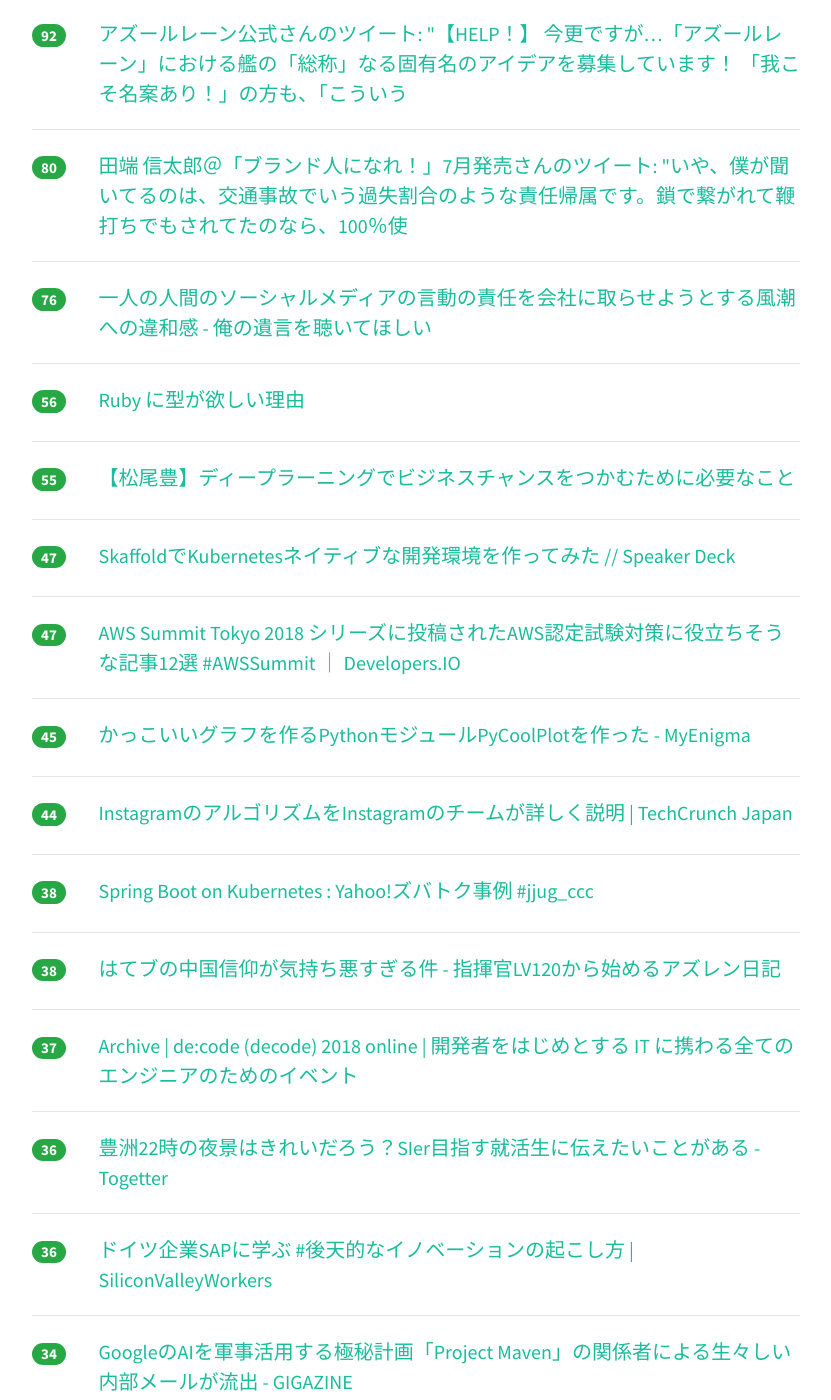
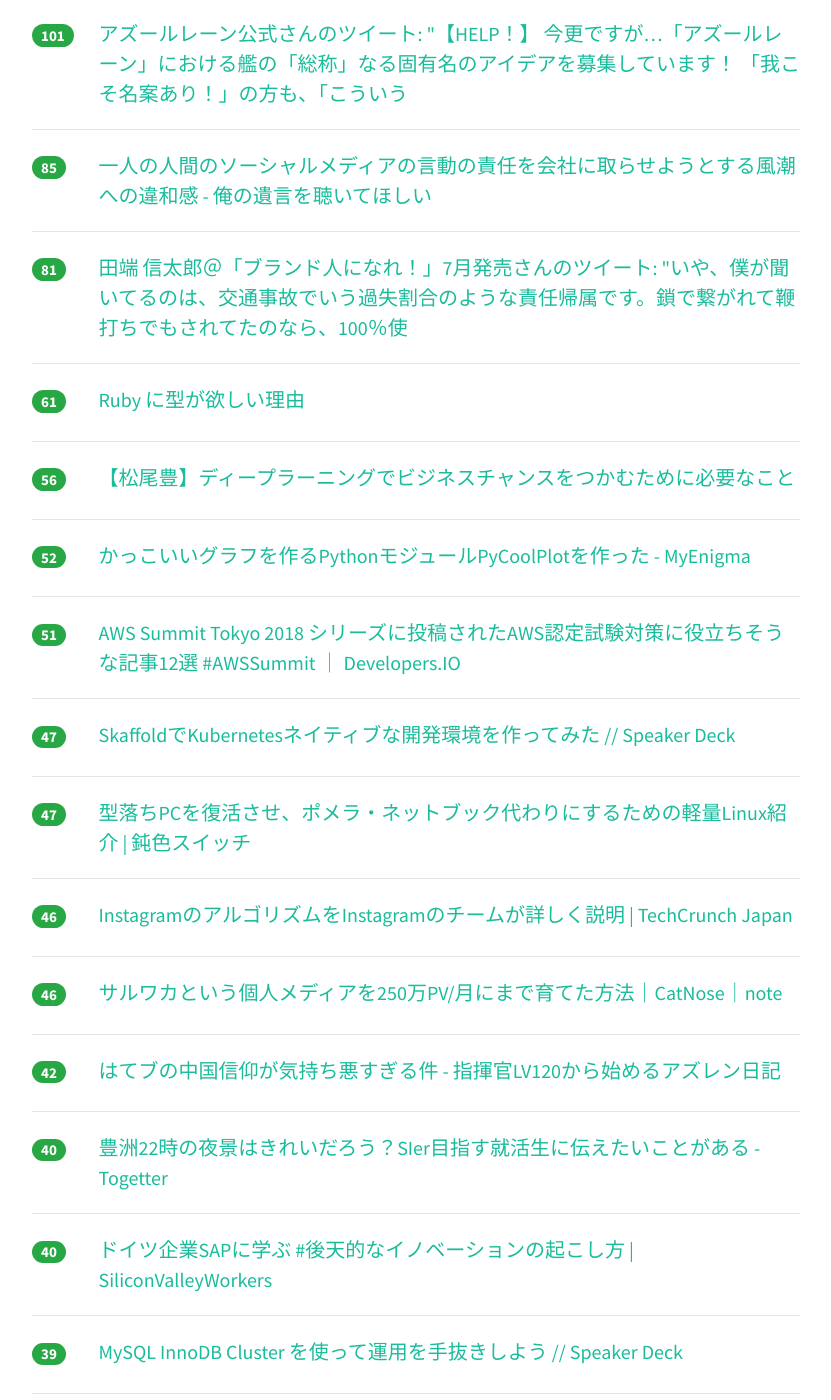
Before and after one commit to yatta47/hatena-matome-site, a Jekyll site: the page built from _posts/2018-06-03-hatena.md, in a window 1280 px wide and 1400 px high, scrolled down 975 px. Shown: the whole window, without its empty margins (224-1055 px from the left). Built offline with Jekyll 4.4.1, drawn with Linux system fonts in a browser that asks for light colours; nearby versions of some CDN libraries; some of the changed text lies outside the part shown.

Commit message:
Updated 2018-06-03

```diff
--- a/_posts/2018-06-03-hatena.md
+++ b/_posts/2018-06-03-hatena.md
@@ -1,64 +1,74 @@
 ---
 layout: post
 title:  "2018-06-03 はてぶIT"
-date:   2018-06-03 22:01:09
+date:   2018-06-03 23:01:25
 tags: [it-hotentry]
 ---
-55 件のデータあり
+56 件のデータあり
 
 <hr><div class="row">
-<div class="col-1"><span class="badge badge-pill badge-success h2">439</span></div>
+<div class="col-1"><span class="badge badge-pill badge-success h2">440</span></div>
 <div class="col-11"><a href='http://twitter.com/tabbata/status/1002900777000566784' target='_blank'>田端 信太郎＠「ブランド人になれ！」7月発売さんのツイート: "自殺だから一義的に自己責任なのは当たり前でしょうが。上司が屋上から物理的に突き落としたりしたのですか？　そんなに</a></div>
 </div>
 <hr>
 <div class="row">
-<div class="col-1"><span class="badge badge-pill badge-success h2">382</span></div>
+<div class="col-1"><span class="badge badge-pill badge-success h2">405</span></div>
 <div class="col-11"><a href='https://qiita.com/jellyfish21/items/008f65cfdc9a0239c218' target='_blank'>Youtubeの動画にニコニコ動画風にコメントを流すサービスを作ったので、初めてサービスを公開した手順をまとめました。</a></div>
 </div>
 <hr>
 <div class="row">
-<div class="col-1"><span class="badge badge-pill badge-success h2">322</span></div>
+<div class="col-1"><span class="badge badge-pill badge-success h2">326</span></div>
 <div class="col-11"><a href='https://anond.hatelabo.jp/20180603010115' target='_blank'>近年，片仮名が侮蔑の意味を持つようになっている</a></div>
 </div>
 <hr>
 <div class="row">
-<div class="col-1"><span class="badge badge-pill badge-success h2">176</span></div>
+<div class="col-1"><span class="badge badge-pill badge-success h2">187</span></div>
 <div class="col-11"><a href='https://myuon.github.io/posts/type-system-poem/' target='_blank'>私と型システムとポエム - The curse of λ</a></div>
 </div>
 <hr>
 <div class="row">
-<div class="col-1"><span class="badge badge-pill badge-success h2">167</span></div>
+<div class="col-1"><span class="badge badge-pill badge-success h2">186</span></div>
 <div class="col-11"><a href='http://twitter.com/ogochan/status/1003077434273480704' target='_blank'>おごちゃん / Baronさんのツイート: "三菱重工にいた頃、通勤には三菱車しかダメだった。マツダに至っては入構する車にまでマツダ車を要求していた。… "</a></div>
 </div>
 <hr>
 <div class="row">
-<div class="col-1"><span class="badge badge-pill badge-success h2">121</span></div>
+<div class="col-1"><span class="badge badge-pill badge-success h2">122</span></div>
 <div class="col-11"><a href='http://jp.techcrunch.com/2018/06/02/2018-06-01-google-quits-selling-tablets/' target='_blank'>Googleがタブレットから撤退 | TechCrunch Japan</a></div>
 </div>
 <hr>
 <div class="row">
-<div class="col-1"><span class="badge badge-pill badge-success h2">92</span></div>
+<div class="col-1"><span class="badge badge-pill badge-success h2">101</span></div>
 <div class="col-11"><a href='http://twitter.com/azurlane_staff/status/1003139794086400001' target='_blank'>アズールレーン公式さんのツイート: "【HELP！】 今更ですが…「アズールレーン」における艦の「総称」なる固有名のアイデアを募集しています！ 「我こそ名案あり！」の方も、「こういう</a></div>
 </div>
 <hr>
 <div class="row">
-<div class="col-1"><span class="badge badge-pill badge-success h2">80</span></div>
+<div class="col-1"><span class="badge badge-pill badge-success h2">85</span></div>
+<div class="col-11"><a href='https://oreno-yuigon.hatenablog.com/entry/2018/06/03/113333' target='_blank'>一人の人間のソーシャルメディアの言動の責任を会社に取らせようとする風潮への違和感 - 俺の遺言を聴いてほしい</a></div>
+</div>
+<hr>
+<div class="row">
+<div class="col-1"><span class="badge badge-pill badge-success h2">81</span></div>
 <div class="col-11"><a href='http://twitter.com/tabbata/status/1002895214321651712' target='_blank'>田端 信太郎＠「ブランド人になれ！」7月発売さんのツイート: "いや、僕が聞いてるのは、交通事故でいう過失割合のような責任帰属です。鎖で繋がれて鞭打ちでもされてたのなら、100％使</a></div>
 </div>
 <hr>
 <div class="row">
-<div class="col-1"><span class="badge badge-pill badge-success h2">76</span></div>
-<div class="col-11"><a href='https://oreno-yuigon.hatenablog.com/entry/2018/06/03/113333' target='_blank'>一人の人間のソーシャルメディアの言動の責任を会社に取らせようとする風潮への違和感 - 俺の遺言を聴いてほしい</a></div>
+<div class="col-1"><span class="badge badge-pill badge-success h2">61</span></div>
+<div class="col-11"><a href='https://qiita.com/euxn23/items/8a90480135f017271308' target='_blank'>Ruby に型が欲しい理由</a></div>
 </div>
 <hr>
 <div class="row">
 <div class="col-1"><span class="badge badge-pill badge-success h2">56</span></div>
-<div class="col-11"><a href='https://qiita.com/euxn23/items/8a90480135f017271308' target='_blank'>Ruby に型が欲しい理由</a></div>
+<div class="col-11"><a href='https://newswitch.jp/p/13147' target='_blank'>【松尾豊】ディープラーニングでビジネスチャンスをつかむために必要なこと</a></div>
 </div>
 <hr>
 <div class="row">
-<div class="col-1"><span class="badge badge-pill badge-success h2">55</span></div>
-<div class="col-11"><a href='https://newswitch.jp/p/13147' target='_blank'>【松尾豊】ディープラーニングでビジネスチャンスをつかむために必要なこと</a></div>
+<div class="col-1"><span class="badge badge-pill badge-success h2">52</span></div>
+<div class="col-11"><a href='https://myenigma.hatenablog.com/entry/2018/06/03/091557' target='_blank'>かっこいいグラフを作るPythonモジュールPyCoolPlotを作った - MyEnigma</a></div>
+</div>
+<hr>
+<div class="row">
+<div class="col-1"><span class="badge badge-pill badge-success h2">51</span></div>
+<div class="col-11"><a href='https://dev.classmethod.jp/cloud/aws/certified_pickup12/' target='_blank'>AWS Summit Tokyo 2018 シリーズに投稿されたAWS認定試験対策に役立ちそうな記事12選 #AWSSummit ｜ Developers.IO</a></div>
 </div>
 <hr>
 <div class="row">
@@ -68,17 +78,37 @@ tags: [it-hotentry]
 <hr>
 <div class="row">
 <div class="col-1"><span class="badge badge-pill badge-success h2">47</span></div>
-<div class="col-11"><a href='https://dev.classmethod.jp/cloud/aws/certified_pickup12/' target='_blank'>AWS Summit Tokyo 2018 シリーズに投稿されたAWS認定試験対策に役立ちそうな記事12選 #AWSSummit ｜ Developers.IO</a></div>
+<div class="col-11"><a href='https://donsyoku.com/pc/light-linux-instead-of-pomera-and-netbook.html' target='_blank'>型落ちPCを復活させ、ポメラ・ネットブック代わりにするための軽量Linux紹介 | 鈍色スイッチ</a></div>
 </div>
 <hr>
 <div class="row">
-<div class="col-1"><span class="badge badge-pill badge-success h2">45</span></div>
-<div class="col-11"><a href='https://myenigma.hatenablog.com/entry/2018/06/03/091557' target='_blank'>かっこいいグラフを作るPythonモジュールPyCoolPlotを作った - MyEnigma</a></div>
+<div class="col-1"><span class="badge badge-pill badge-success h2">46</span></div>
+<div class="col-11"><a href='https://jp.techcrunch.com/2018/06/02/2018-06-01-how-instagram-feed-works/' target='_blank'>InstagramのアルゴリズムをInstagramのチームが詳しく説明 | TechCrunch Japan</a></div>
 </div>
 <hr>
 <div class="row">
-<div class="col-1"><span class="badge badge-pill badge-success h2">44</span></div>
-<div class="col-11"><a href='https://jp.techcrunch.com/2018/06/02/2018-06-01-how-instagram-feed-works/' target='_blank'>InstagramのアルゴリズムをInstagramのチームが詳しく説明 | TechCrunch Japan</a></div>
+<div class="col-1"><span class="badge badge-pill badge-success h2">46</span></div>
+<div class="col-11"><a href='https://note.mu/catnose/n/n0246ada32871' target='_blank'>サルワカという個人メディアを250万PV/月にまで育てた方法｜CatNose｜note</a></div>
+</div>
+<hr>
+<div class="row">
+<div class="col-1"><span class="badge badge-pill badge-success h2">42</span></div>
+<div class="col-11"><a href='http://fuckazur.hatenablog.com/entry/2018/06/03/115529' target='_blank'>はてブの中国信仰が気持ち悪すぎる件 - 指揮官LV120から始めるアズレン日記</a></div>
+</div>
+<hr>
+<div class="row">
+<div class="col-1"><span class="badge badge-pill badge-success h2">40</span></div>
+<div class="col-11"><a href='https://togetter.com/li/1233453' target='_blank'>豊洲22時の夜景はきれいだろう？SIer目指す就活生に伝えたいことがある - Togetter</a></div>
+</div>
+<hr>
+<div class="row">
+<div class="col-1"><span class="badge badge-pill badge-success h2">40</span></div>
+<div class="col-11"><a href='https://siliconvalleyrw.com/2018/05/31/post-3427/' target='_blank'>ドイツ企業SAPに学ぶ #後天的なイノベーションの起こし方 | SiliconValleyWorkers</a></div>
+</div>
+<hr>
+<div class="row">
+<div class="col-1"><span class="badge badge-pill badge-success h2">39</span></div>
+<div class="col-11"><a href='https://speakerdeck.com/masayuki14/mysql-innodb-cluster-woshi-tuteyun-yong-woshou-ba-kisiyou' target='_blank'>MySQL InnoDB Cluster を使って運用を手抜きしよう // Speaker Deck</a></div>
 </div>
 <hr>
 <div class="row">
@@ -87,38 +117,13 @@ tags: [it-hotentry]
 </div>
 <hr>
 <div class="row">
-<div class="col-1"><span class="badge badge-pill badge-success h2">38</span></div>
-<div class="col-11"><a href='http://fuckazur.hatenablog.com/entry/2018/06/03/115529' target='_blank'>はてブの中国信仰が気持ち悪すぎる件 - 指揮官LV120から始めるアズレン日記</a></div>
-</div>
-<hr>
-<div class="row">
 <div class="col-1"><span class="badge badge-pill badge-success h2">37</span></div>
 <div class="col-11"><a href='https://www.microsoft.com/ja-jp/events/decode/2018/online/archive.aspx' target='_blank'>Archive | de:code (decode) 2018 online | 開発者をはじめとする IT に携わる全てのエンジニアのためのイベント</a></div>
 </div>
 <hr>
 <div class="row">
-<div class="col-1"><span class="badge badge-pill badge-success h2">36</span></div>
-<div class="col-11"><a href='https://togetter.com/li/1233453' target='_blank'>豊洲22時の夜景はきれいだろう？SIer目指す就活生に伝えたいことがある - Togetter</a></div>
-</div>
-<hr>
-<div class="row">
-<div class="col-1"><span class="badge badge-pill badge-success h2">36</span></div>
-<div class="col-11"><a href='https://siliconvalleyrw.com/2018/05/31/post-3427/' target='_blank'>ドイツ企業SAPに学ぶ #後天的なイノベーションの起こし方 | SiliconValleyWorkers</a></div>
-</div>
-<hr>
-<div class="row">
 <div class="col-1"><span class="badge badge-pill badge-success h2">34</span></div>
 <div class="col-11"><a href='https://gigazine.net/news/20180602-google-project-maven-mail-leaked/' target='_blank'>GoogleのAIを軍事活用する極秘計画「Project Maven」の関係者による生々しい内部メールが流出 - GIGAZINE</a></div>
-</div>
-<hr>
-<div class="row">
-<div class="col-1"><span class="badge badge-pill badge-success h2">34</span></div>
-<div class="col-11"><a href='https://donsyoku.com/pc/light-linux-instead-of-pomera-and-netbook.html' target='_blank'>型落ちPCを復活させ、ポメラ・ネットブック代わりにするための軽量Linux紹介 | 鈍色スイッチ</a></div>
-</div>
-<hr>
-<div class="row">
-<div class="col-1"><span class="badge badge-pill badge-success h2">33</span></div>
-<div class="col-11"><a href='https://speakerdeck.com/masayuki14/mysql-innodb-cluster-woshi-tuteyun-yong-woshou-ba-kisiyou' target='_blank'>MySQL InnoDB Cluster を使って運用を手抜きしよう // Speaker Deck</a></div>
 </div>
 <hr>
 <div class="row">
@@ -132,8 +137,18 @@ tags: [it-hotentry]
 </div>
 <hr>
 <div class="row">
-<div class="col-1"><span class="badge badge-pill badge-success h2">29</span></div>
+<div class="col-1"><span class="badge badge-pill badge-success h2">30</span></div>
 <div class="col-11"><a href='https://gigazine.net/news/20180603-put-children-social-media/' target='_blank'>なぜ子どもの顔写真をSNSにアップするのはいけないのか？ - GIGAZINE</a></div>
+</div>
+<hr>
+<div class="row">
+<div class="col-1"><span class="badge badge-pill badge-success h2">27</span></div>
+<div class="col-11"><a href='https://speakerdeck.com/kirimin/hazimeyoukireinakodo' target='_blank'>はじめようきれいなコード // Speaker Deck</a></div>
+</div>
+<hr>
+<div class="row">
+<div class="col-1"><span class="badge badge-pill badge-success h2">26</span></div>
+<div class="col-11"><a href='http://nlab.itmedia.co.jp/nl/articles/1806/02/news025.html' target='_blank'>「多分100％充電済みやと思うで 知らんけど」　iPhoneが関西人になる画像がTwitterで「天才か」と話題に - ねとらぼ</a></div>
 </div>
 <hr>
 <div class="row">
@@ -147,18 +162,13 @@ tags: [it-hotentry]
 </div>
 <hr>
 <div class="row">
-<div class="col-1"><span class="badge badge-pill badge-success h2">24</span></div>
-<div class="col-11"><a href='http://nlab.itmedia.co.jp/nl/articles/1806/02/news025.html' target='_blank'>「多分100％充電済みやと思うで 知らんけど」　iPhoneが関西人になる画像がTwitterで「天才か」と話題に - ねとらぼ</a></div>
+<div class="col-1"><span class="badge badge-pill badge-success h2">25</span></div>
+<div class="col-11"><a href='http://extension.sec.tsukuba.ac.jp/lecture/program0029/' target='_blank'>筑波大学エクステンションプログラム</a></div>
 </div>
 <hr>
 <div class="row">
-<div class="col-1"><span class="badge badge-pill badge-success h2">24</span></div>
+<div class="col-1"><span class="badge badge-pill badge-success h2">25</span></div>
 <div class="col-11"><a href='https://it.srad.jp/story/18/06/02/2058226/' target='_blank'>CSSの機能を使用してクロスオリジンのiframeから表示内容を読み取るサイドチャネル攻撃 | スラド</a></div>
-</div>
-<hr>
-<div class="row">
-<div class="col-1"><span class="badge badge-pill badge-success h2">24</span></div>
-<div class="col-11"><a href='https://speakerdeck.com/kirimin/hazimeyoukireinakodo' target='_blank'>はじめようきれいなコード // Speaker Deck</a></div>
 </div>
 <hr>
 <div class="row">
@@ -167,23 +177,23 @@ tags: [it-hotentry]
 </div>
 <hr>
 <div class="row">
-<div class="col-1"><span class="badge badge-pill badge-success h2">23</span></div>
-<div class="col-11"><a href='https://note.mu/catnose/n/n0246ada32871' target='_blank'>サルワカという個人メディアを250万PV/月にまで育てた方法｜CatNose｜note</a></div>
-</div>
-<hr>
-<div class="row">
-<div class="col-1"><span class="badge badge-pill badge-success h2">21</span></div>
+<div class="col-1"><span class="badge badge-pill badge-success h2">22</span></div>
 <div class="col-11"><a href='https://dev.classmethod.jp/cloud/aws/aws-summit-tokyo-2018-apm/' target='_blank'>[レポート] Application Performance Management (APM) on AWS #AWSSummit ｜ Developers.IO</a></div>
 </div>
 <hr>
 <div class="row">
-<div class="col-1"><span class="badge badge-pill badge-success h2">20</span></div>
+<div class="col-1"><span class="badge badge-pill badge-success h2">22</span></div>
 <div class="col-11"><a href='http://kudakurage.hatenadiary.com/entry/2018/06/02/180828' target='_blank'>Lottieでアプリにアニメーションを組み込む話（デザイナー編） - くらげだらけ</a></div>
 </div>
 <hr>
 <div class="row">
 <div class="col-1"><span class="badge badge-pill badge-success h2">20</span></div>
-<div class="col-11"><a href='http://extension.sec.tsukuba.ac.jp/lecture/program0029/' target='_blank'>筑波大学エクステンションプログラム</a></div>
+<div class="col-11"><a href='https://toyokeizai.net/articles/-/223472' target='_blank'>シンガポールで｢財布持たない族｣急増のワケ | 家計・貯金 | 東洋経済オンライン | 経済ニュースの新基準</a></div>
+</div>
+<hr>
+<div class="row">
+<div class="col-1"><span class="badge badge-pill badge-success h2">20</span></div>
+<div class="col-11"><a href='https://www.bcnretail.com/market/detail/20180601_62821.html' target='_blank'>野田総務相、「4K放送見られない4Kテレビ」問題にクギを刺す - BCN RETAIL</a></div>
 </div>
 <hr>
 <div class="row">
@@ -193,12 +203,12 @@ tags: [it-hotentry]
 <hr>
 <div class="row">
 <div class="col-1"><span class="badge badge-pill badge-success h2">18</span></div>
-<div class="col-11"><a href='https://toyokeizai.net/articles/-/223472' target='_blank'>シンガポールで｢財布持たない族｣急増のワケ | 家計・貯金 | 東洋経済オンライン | 経済ニュースの新基準</a></div>
+<div class="col-11"><a href='http://www.dtmstation.com/archives/52015077.html' target='_blank'>コード機能が画期的なStudio One 4をちょっとだけ使ってみた : 藤本健の“DTMステーション”</a></div>
 </div>
 <hr>
 <div class="row">
 <div class="col-1"><span class="badge badge-pill badge-success h2">18</span></div>
-<div class="col-11"><a href='http://www.dtmstation.com/archives/52015077.html' target='_blank'>コード機能が画期的なStudio One 4をちょっとだけ使ってみた : 藤本健の“DTMステーション”</a></div>
+<div class="col-11"><a href='https://medium.com/@leafia78/5f33960a3d0e' target='_blank'>就活や進学がだるいので起業した – Tomoya Ishizaka – Medium</a></div>
 </div>
 <hr>
 <div class="row">
@@ -223,11 +233,6 @@ tags: [it-hotentry]
 <hr>
 <div class="row">
 <div class="col-1"><span class="badge badge-pill badge-success h2">16</span></div>
-<div class="col-11"><a href='https://medium.com/@leafia78/5f33960a3d0e' target='_blank'>就活や進学がだるいので起業した – Tomoya Ishizaka – Medium</a></div>
-</div>
-<hr>
-<div class="row">
-<div class="col-1"><span class="badge badge-pill badge-success h2">15</span></div>
 <div class="col-11"><a href='https://www.moguravr.com/vtuber-weatheroid-airi/' target='_blank'>かに座！ 最古の新人VTuber「ウェザーロイドAiri（ポン子）」が模索した、視聴者との双方向性 | Mogura VR - 国内外のVR/AR/MR最新情報</a></div>
 </div>
 <hr>
@@ -247,13 +252,18 @@ tags: [it-hotentry]
 </div>
 <hr>
 <div class="row">
+<div class="col-1"><span class="badge badge-pill badge-success h2">12</span></div>
+<div class="col-11"><a href='https://japanese.engadget.com/2018/06/02/8-3-mediapad-m5-ipad-mini-4/' target='_blank'>8型タブレット3年目の浮気 MediaPad M5 × iPad mini 4 実機比較レビュー - Engadget 日本版</a></div>
+</div>
+<hr>
+<div class="row">
 <div class="col-1"><span class="badge badge-pill badge-success h2">11</span></div>
 <div class="col-11"><a href='http://www.zinseitanosiku.com/entry/2018/06/02/190000' target='_blank'>はてな様へ～一人のブログ利用者からの手紙～ - めんおうブログ</a></div>
 </div>
 <hr>
 <div class="row">
 <div class="col-1"><span class="badge badge-pill badge-success h2">11</span></div>
-<div class="col-11"><a href='https://japanese.engadget.com/2018/06/02/8-3-mediapad-m5-ipad-mini-4/' target='_blank'>8型タブレット3年目の浮気 MediaPad M5 × iPad mini 4 実機比較レビュー - Engadget 日本版</a></div>
+<div class="col-11"><a href='http://tokyoworker.tokyo/tokyoworker-map/' target='_blank'>TokyoWorker動画マップ | TokyoWorker</a></div>
 </div>
 <hr>
 <div class="row">
@@ -276,8 +286,3 @@ tags: [it-hotentry]
 <div class="col-11"><a href='http://b.hatena.ne.jp/entry/nuryouguda.hatenablog.com/entry/2018/06/02/153922' target='_blank'>はてなブックマーク - ブログ停止のおしらせ - 玖足手帖-アニメブログ-</a></div>
 </div>
 <hr>
-<div class="row">
-<div class="col-1"><span class="badge badge-pill badge-success h2">8</span></div>
-<div class="col-11"><a href='https://www.bcnretail.com/market/detail/20180601_62821.html' target='_blank'>野田総務相、「4K放送見られない4Kテレビ」問題にクギを刺す - BCN RETAIL</a></div>
-</div>
-<hr>
```
